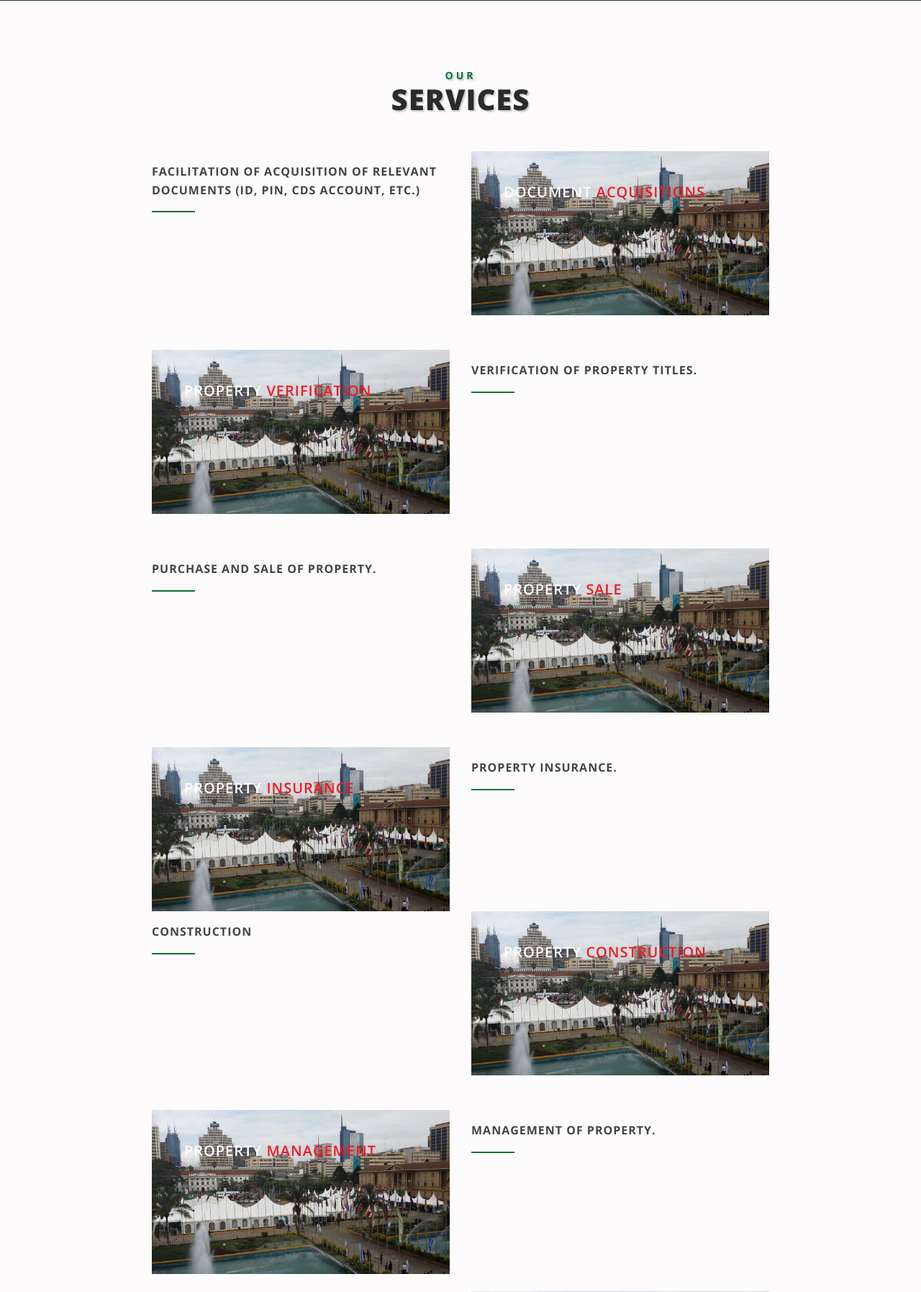
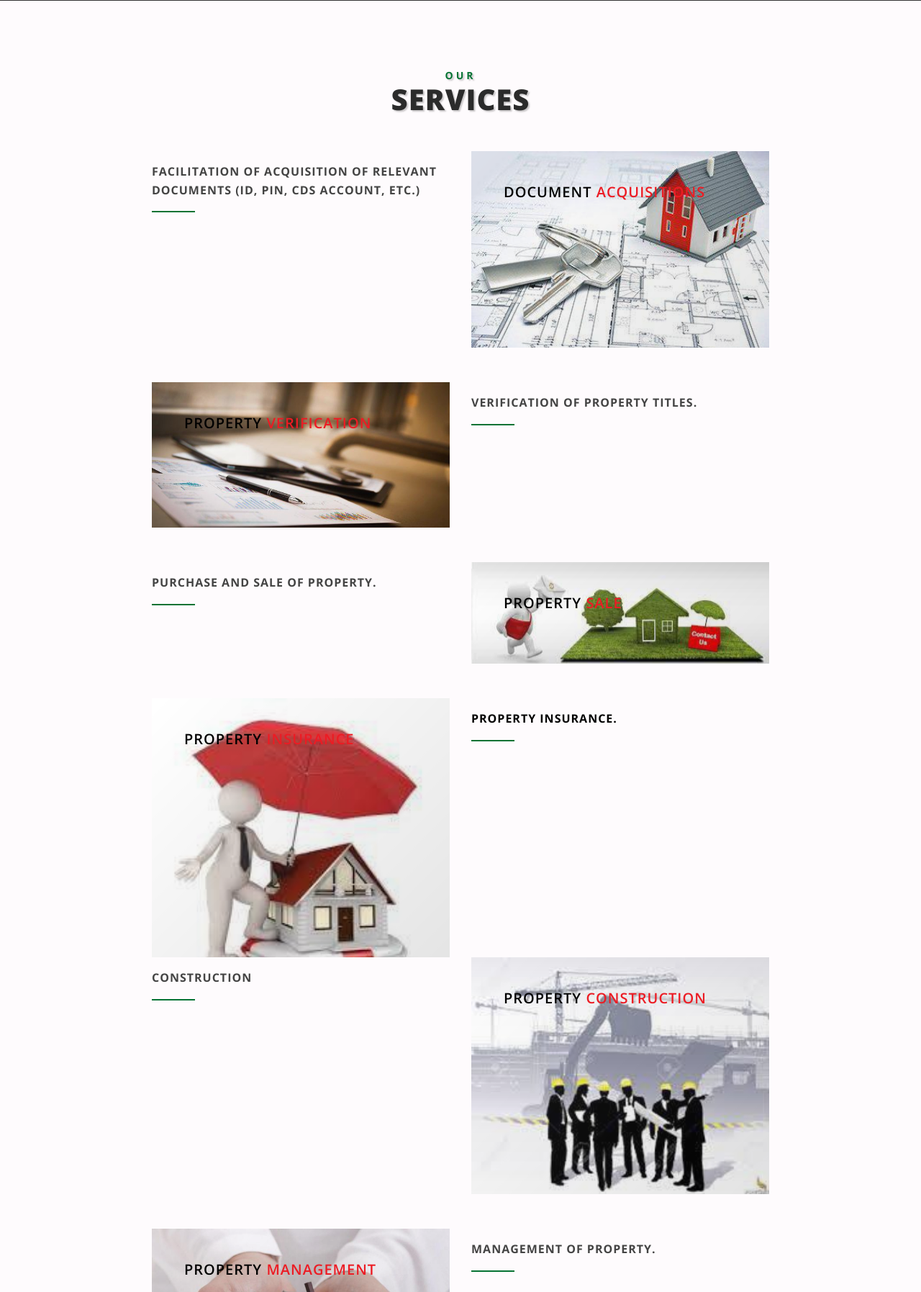
Before and after one commit to carlos-nyaga/kdrems-raffle-system, a Django app: page / in a window 1280 px wide. Shown: the part 1792-3587 px from the top of the page at 72% size. Run offline with Django 3.2, Linux system fonts and the light colour scheme; some libraries are stand-ins or nearby versions; grey boxes are pictures that could not be loaded.

Commit message:
Extra changes

```diff
--- a/dashboard/templates/dashboard/landing.html
+++ b/dashboard/templates/dashboard/landing.html
@@ -249,9 +249,9 @@
                           <div class="col-lg-6 galsses-grid-right">
                               <div class="galsses-grid-left">
                                   <figure class="effect-lexi">
-                                      <img src="{% static 'kd/images/10_700.jpg' %}" alt="" class="img-fluid">
+                                      <img src="{% static 'kd/images/acquisition_700.jpg' %}" alt="" class="img-fluid">
                                       <figcaption>
-                                          <h3>DOCUMENT
+                                          <h3  style="color: black;">DOCUMENT
                                               <span data-blast="color">ACQUISITIONS</span>
 
                                           </h3>
@@ -265,9 +265,9 @@
                           <div class="col-lg-6 galsses-grid-right mt-lg-4">
                               <div class="galsses-grid-left">
                                   <figure class="effect-lexi">
-                                      <img src="{% static 'kd/images/10_700.jpg' %}" alt="" class="img-fluid">
+                                      <img src="{% static 'kd/images/verification_700.jpg' %}" alt="" class="img-fluid">
                                       <figcaption>
-                                          <h3>PROPERTY
+                                          <h3 style="color: black;">Property
                                               <span data-blast="color">VERIFICATION</span>
 
                                           </h3>
@@ -305,9 +305,9 @@
                           <div class="col-lg-6 galsses-grid-right mt-lg-4">
                               <div class="galsses-grid-left">
                                   <figure class="effect-lexi">
-                                      <img src="{% static 'kd/images/10_700.jpg' %}" alt="" class="img-fluid">
+                                      <img src="{% static 'kd/images/sale_700.jpg' %}" alt="" class="img-fluid">
                                       <figcaption>
-                                          <h3>Property
+                                          <h3 style="color: black;">Property
                                               <span data-blast="color">Sale</span>
 
                                           </h3>
@@ -321,9 +321,9 @@
                           <div class="col-lg-6 galsses-grid-right mt-lg-4">
                               <div class="galsses-grid-left">
                                   <figure class="effect-lexi">
-                                      <img src="{% static 'kd/images/10_700.jpg' %}" alt="" class="img-fluid">
+                                      <img src="{% static 'kd/images/insurance_700.jpg' %}" alt="" class="img-fluid">
                                       <figcaption>
-                                          <h3>Property
+                                          <h3 style="color: black;">Property
                                               <span data-blast="color">Insurance</span>
 
                                           </h3>
@@ -334,7 +334,7 @@
                           </div>
                           <div class="col-lg-6 galsses-grid-right mt-4 last-gd">
 
-                              <h4 class="post mt-3">Property insurance.</h4>
+                              <h4 class="post mt-3" style="color: black;">Property insurance.</h4>
                               <div class="line" data-blast="bgColor"></div>
                              <p class="mt-3"></p>
                               <div class="log-in mt-md-4 mt-3">
@@ -362,9 +362,9 @@
                             <div class="col-lg-6 galsses-grid-right">
                                 <div class="galsses-grid-left">
                                     <figure class="effect-lexi">
-                                        <img src="{% static 'kd/images/10_700.jpg' %}" alt="" class="img-fluid">
+                                        <img src="{% static 'kd/images/construction_700.jpg' %}" alt="" class="img-fluid">
                                         <figcaption>
-                                            <h3>Property
+                                            <h3 style="color: black;">Property
                                                 <span data-blast="color">Construction</span>
 
                                             </h3>
@@ -378,9 +378,9 @@
                             <div class="col-lg-6 galsses-grid-right mt-lg-4">
                                 <div class="galsses-grid-left">
                                     <figure class="effect-lexi">
-                                        <img src="{% static 'kd/images/10_700.jpg' %}" alt="" class="img-fluid">
+                                        <img src="{% static 'kd/images/management_700.jpg' %}" alt="" class="img-fluid">
                                         <figcaption>
-                                            <h3>PROPERTY
+                                            <h3 style="color: black;">Property
                                                 <span data-blast="color">Management</span>
 
                                             </h3>
@@ -418,9 +418,9 @@
                                 <div class="col-lg-6 galsses-grid-right">
                                     <div class="galsses-grid-left">
                                         <figure class="effect-lexi">
-                                            <img src="{% static 'kd/images/10_700.jpg' %}" alt="" class="img-fluid">
+                                            <img src="{% static 'kd/images/investment_700.jpg' %}" alt="" class="img-fluid">
                                             <figcaption>
-                                                <h3>Property
+                                                <h3 style="color: black;">Property
                                                     <span data-blast="color">Returns Investment</span>
 
                                                 </h3>
@@ -434,9 +434,9 @@
                                 <div class="col-lg-6 galsses-grid-right mt-lg-4">
                                     <div class="galsses-grid-left">
                                         <figure class="effect-lexi">
-                                            <img src="{% static 'kd/images/10_700.jpg' %}" alt="" class="img-fluid">
+                                            <img src="{% static 'kd/images/office_700.jpg' %}" alt="" class="img-fluid">
                                             <figcaption>
-                                                <h3>PROPERTY
+                                                <h3 style="color: black;">Property
                                                     <span data-blast="color">Back-Office Services</span>
 
                                                 </h3>
@@ -474,9 +474,9 @@
                                 <div class="col-lg-6 galsses-grid-right">
                                     <div class="galsses-grid-left">
                                         <figure class="effect-lexi">
-                                            <img src="{% static 'kd/images/10_700.jpg' %}" alt="" class="img-fluid">
+                                            <img src="{% static 'kd/images/compliance_700.jpg' %}" alt="" class="img-fluid">
                                             <figcaption>
-                                                <h3>Property
+                                                <h3 style="color: black;">Property
                                                     <span data-blast="color">Legal Compliance</span>
 
                                                 </h3>
@@ -491,12 +491,25 @@
           </section>
 <!-- Servives
           ================================================== -->
+          <section class="banner-bottom-wthree py-md-5 py-3">
+                <h3 class="tittle text-center mb-lg-5 mb-3">
+                        <span data-blast="color">Land</span>For Sale</h3>
+                    <div>
+
+
+                        <p>
+                            <div class="col-md-6" style = "float:left;">
+                                <img src="{% static 'kd/images/for_700.jpg' %}" alt="" class="img-fluid">
+                            </div>
+                            We are selling very affordable un-developed Quarter (US $ 4,000), Half-Acre (US $ 8,000) and One Acre (US $ 16,000) lots at Olturoto; and Quarter (US $ 6,000, Half-Acre (10,000) and One Acre (US $ 20,000) lots Stony Athi areas of Kajiado County. They all fall inside the triangle formed by the Mombasa -Nairobi Highway, the Nairobi-Kajiado-Namanga Highway and the Mombasa-Nairobi Expressway interchanging at Kisaju.</p>
+                    </div>
+          </section>
           <section class="banner-bottom-wthree py-md-5 py-3" id="land">
-                <div class="container">
+
+            <div class="container">
+
                     <div class="inner-sec-w3layouts py-md-5 py-3">
-                        <h3 class="tittle text-center mb-lg-5 mb-3">
-                            <span data-blast="color">Land</span>For Sale</h3>
-                            <p>We are selling very affordable un-developed Quarter (US $ 4,000), Half-Acre (US $ 8,000) and One Acre (US $ 16,000) lots at Olturoto; and Quarter (US $ 6,000, Half-Acre (10,000) and One Acre (US $ 20,000) lots Stony Athi areas of Kajiado County. They all fall inside the triangle formed by the Mombasa -Nairobi Highway, the Nairobi-Kajiado-Namanga Highway and the Mombasa-Nairobi Expressway interchanging at Kisaju.</p>
+
                             <!-- <div class="log-in mt-md-4 mt-3">
                                     <a class="btn text-uppercase" data-blast="bgColor" href="#about">
                                      Read More</a>
```
Also changed, not shown: dashboard/static/kd/images/acquisition_700.jpg (added), dashboard/static/kd/images/compliance_700.jpg (added), dashboard/static/kd/images/construction_700.jpg (added), dashboard/static/kd/images/for_700.jpg (added), dashboard/static/kd/images/insurance_700.jpg (added), dashboard/static/kd/images/investment_700.jpg (added), dashboard/static/kd/images/management_700.jpg (added), dashboard/static/kd/images/office_700.jpg (added), dashboard/static/kd/images/sale_700.jpg (added), dashboard/static/kd/images/verification_700.jpg (added).
